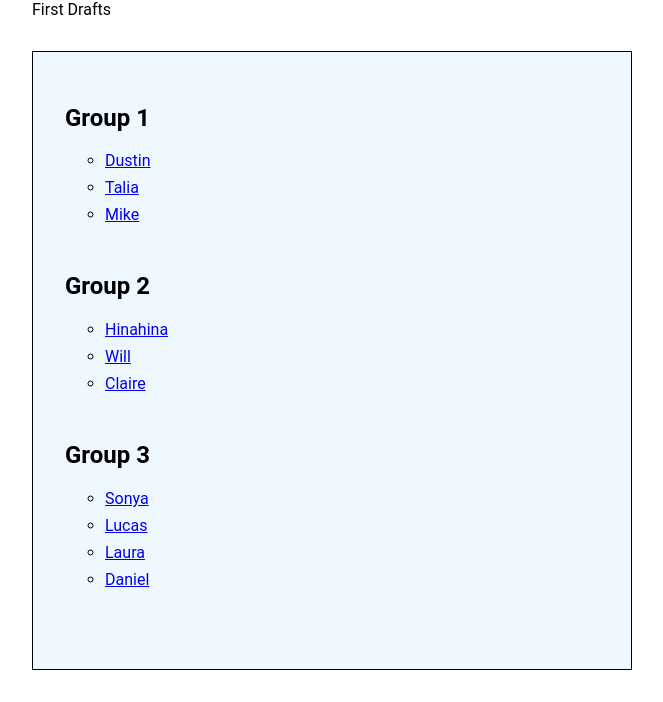
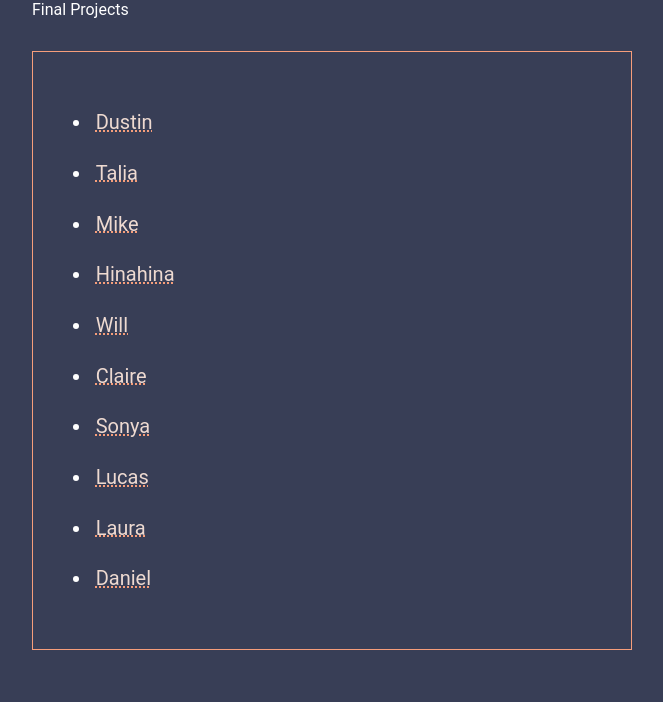
Before and after one commit to teenyrobots/dc20, a plain HTML site: page index.html in a window 1280 px wide. Shown: the part 258-960 px from the top of the page, without its empty margins (308-971 px from the left). Drawn offline with Linux system fonts and the light colour scheme.

Commit message:
updates style to reflect this being final projects

```diff
--- a/index.html
+++ b/index.html
@@ -16,11 +16,9 @@
         <div class="main">
 
           <h1>Digital Comics 2020</h1>
-          <p>First Drafts</p>
+          <p>Final Projects</p>
 
           <ul class="lists">
-            <h2>Group 1</h2>
-            <ul>
               <li>
                 <a href="comics/dustin/">Dustin</a>
               </li>
@@ -30,10 +28,7 @@
               <li>
                 <a href="comics/mike/">Mike</a>
               </li>
-            </ul>
 
-            <h2>Group 2</h2>
-            <ul>
               <li>
                 <a href="comics/hinahina/">Hinahina</a>
               </li>
@@ -43,10 +38,7 @@
               <li>
                 <a href="comics/claire/">Claire</a>
               </li>
-            </ul>
 
-            <h2>Group 3</h2>
-            <ul>
               <li>
                 <a href="comics/sonya/">Sonya</a>
               </li>
@@ -59,7 +51,6 @@
               <li>
                 <a href="comics/daniel/">Daniel</a>
               </li>
-            </ul>
           </ul>
 
         </div>
--- a/styles.css
+++ b/styles.css
@@ -4,6 +4,8 @@
 
 body {
   font-family: Roboto;
+    background-color: #383e56;
+    color: white;
 }
 
 h1 {
@@ -19,10 +21,9 @@ h1 {
 }
 
 .lists {
-  background-color: aliceblue;
   padding: 2rem;
   margin: 2rem auto;
-  border: black 1px solid;
+  border: #f69e7b 1px solid;
 }
 
 .lists ul {
@@ -30,5 +31,22 @@ h1 {
 }
 
 .lists li {
-  margin: .5rem auto;
+  margin: 5%;
+    font-size: 1.25rem;
 }
+
+a:link {
+    color: #eedad1;
+    padding: .25rem;
+    text-decoration: underline dotted #f69e7b;
+}
+
+a:visited {
+    color: #f69e7b;
+}
+
+a:hover, a:active {
+    background-color: #d4b5b0;
+    color: #383e56;
+    text-decoration: underline wavy #383e56;
+}
```
